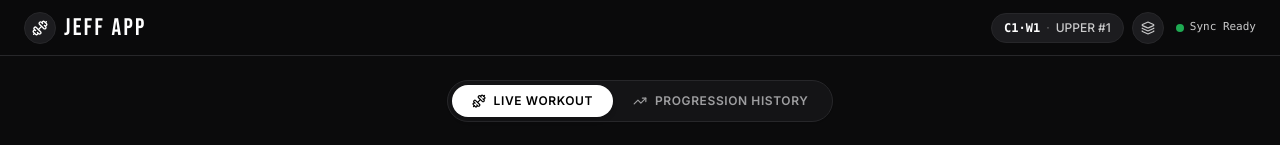
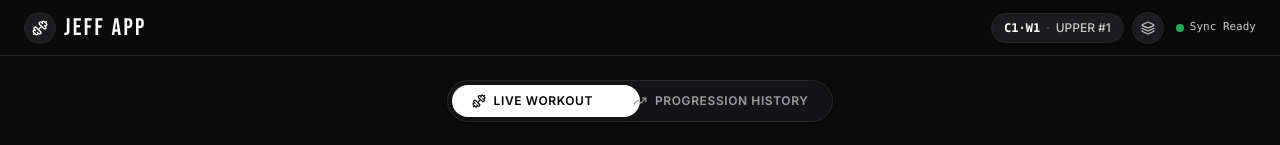
Before and after one commit to anmicius0/jeff-app, a React (Vite) app: page / in a window 1280 px wide. Shown: the top 145 px of the page. Built offline with nearby package versions, Linux system fonts and the light colour scheme; no server answers.

Commit message:
Add sliding pill tab indicator and smooth crossfade slide animation when switching tabs

```diff
--- a/src/App.tsx
+++ b/src/App.tsx
@@ -598,15 +598,21 @@ export function App() {
 
       {/* Main Content Area */}
       <main className="flex-1 max-w-4xl w-full mx-auto p-3 sm:p-6 space-y-4 sm:space-y-6 pb-24">
-        {/* Navigation Tabs (Athletic High-Contrast Pill tab with Spring Easing) */}
+        {/* Navigation Tabs with Sliding Pill Background */}
         <div className="flex justify-center">
-          <div className="inline-flex p-1 rounded-full bg-surface-1 border border-hairline shadow-sm">
+          <div className="relative inline-flex p-1 rounded-full bg-surface-1 border border-hairline shadow-sm">
+            {/* Smooth Sliding Pill Indicator */}
+            <div
+              className={`absolute top-1 bottom-1 w-[calc(50%-4px)] bg-white rounded-full transition-all duration-300 ease-spring-smooth shadow-md ${
+                activeTab === 'workout' ? 'left-1' : 'left-[calc(50%+2px)]'
+              }`}
+            />
             <button
               onClick={() => setActiveTab('workout')}
-              className={`px-5 py-2 rounded-full text-xs font-semibold uppercase tracking-wider transition-all duration-200 ease-spring-smooth flex items-center gap-2 active:scale-95 cursor-pointer select-none ${
+              className={`relative z-10 px-5 py-2 rounded-full text-xs font-semibold uppercase tracking-wider transition-colors duration-200 flex items-center gap-2 active:scale-95 cursor-pointer select-none ${
                 activeTab === 'workout'
-                  ? 'bg-white text-black shadow-md font-bold'
-                  : 'text-ink-subtle hover:text-white hover:bg-surface-2'
+                  ? 'text-black font-bold'
+                  : 'text-ink-subtle hover:text-white'
               }`}
             >
               <Dumbbell className="w-3.5 h-3.5" />
@@ -614,10 +620,10 @@ export function App() {
             </button>
             <button
               onClick={() => setActiveTab('progress')}
-              className={`px-5 py-2 rounded-full text-xs font-semibold uppercase tracking-wider transition-all duration-200 ease-spring-smooth flex items-center gap-2 active:scale-95 cursor-pointer select-none ${
+              className={`relative z-10 px-5 py-2 rounded-full text-xs font-semibold uppercase tracking-wider transition-colors duration-200 flex items-center gap-2 active:scale-95 cursor-pointer select-none ${
                 activeTab === 'progress'
-                  ? 'bg-white text-black shadow-md font-bold'
-                  : 'text-ink-subtle hover:text-white hover:bg-surface-2'
+                  ? 'text-black font-bold'
+                  : 'text-ink-subtle hover:text-white'
               }`}
             >
               <TrendingUp className="w-3.5 h-3.5" />
@@ -626,8 +632,10 @@ export function App() {
           </div>
         </div>
 
+        {/* Animated View Container with Smooth Crossfade & Spring Slide */}
+        <div key={activeTab} className="animate-scale-in">
           {activeTab === 'workout' ? (
-          <>
+            <div className="space-y-4 sm:space-y-6 animate-fade-slide-up">
               {/* Session Momentum & Progress Bar */}
               <div className="bg-surface-1 border border-hairline p-3 sm:p-4 space-y-2.5 sm:space-y-3">
               <div className="flex flex-wrap items-center justify-between gap-2 text-xs">
@@ -835,7 +843,6 @@ export function App() {
                 onNextWorkoutDay={handleNextWorkoutDay}
               />
             ) : activeExercise ? (
-              /* Core: Current Workout Prompt Component */
               <CurrentWorkoutPrompt
                 exercise={activeExercise}
                 currentWeek={currentWeek}
@@ -863,8 +870,9 @@ export function App() {
                 No exercises scheduled for this rest day.
               </div>
             )}
-          </>
+          </div>
         ) : (
+          <div className="animate-fade-slide-up">
             <WeekOverWeekView
               logs={logs}
               onUpdateSet={handleUpdateHistorySet}
@@ -872,7 +880,9 @@ export function App() {
               onDeleteSession={handleDeleteSession}
               onOpenSessionInRunner={handleOpenSessionInRunner}
             />
+          </div>
         )}
+        </div>
       </main>
 
       {/* Floating Rest Timer */}
```
Lines whose indentation alone changed are shown as unchanged.
